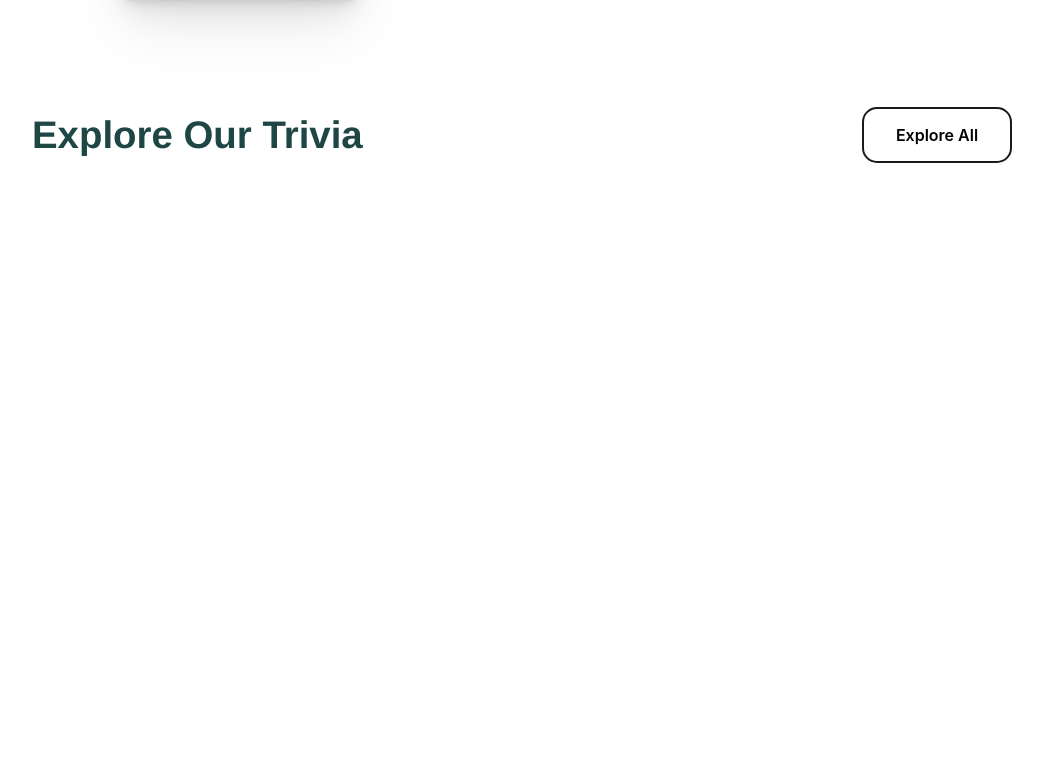
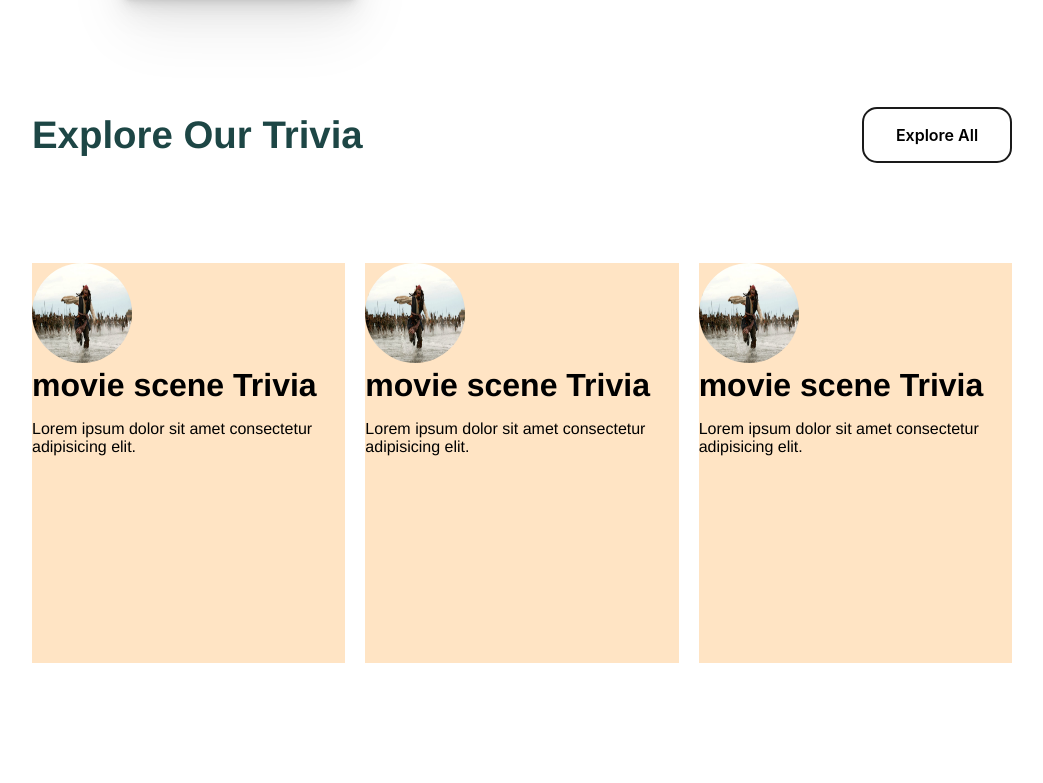
Before and after one commit to ZadBabaei/Movie-Trivia, a plain HTML site: page index.html in a window 1280 px wide. Shown: the part 1657-2440 px from the top of the page, without its empty margins (118-1161 px from the left). Drawn offline with Linux system fonts and the light colour scheme.

Commit message:
changing the structure

```diff
--- a/index.html
+++ b/index.html
@@ -87,8 +87,28 @@
 						<h1>Explore Our Trivia</h1>
 						<button type="button">Explore All</button>
 					</div>
+					<div class="thirdSectionCardHolder">
+						<div class="cardThirdSection1">
+							<img src="./assets/Imges/epic-movie-scenes-screenshots-96__880.jpg" alt="" srcset="" />
+							<h1>movie scene Trivia</h1>
+							<p>Lorem ipsum dolor sit amet consectetur adipisicing elit.</p>
+						</div>
+						<div class="cardThirdSection1">
+							<img src="./assets/Imges/epic-movie-scenes-screenshots-96__880.jpg" alt="" srcset="" />
+							<h1>movie scene Trivia</h1>
+							<p>Lorem ipsum dolor sit amet consectetur adipisicing elit.</p>
+						</div>
+						<div class="cardThirdSection1">
+							<img src="./assets/Imges/epic-movie-scenes-screenshots-96__880.jpg" alt="" srcset="" />
+							<h1>movie scene Trivia</h1>
+							<p>Lorem ipsum dolor sit amet consectetur adipisicing elit.</p>
+						</div>
+					</div>
 				</div>
-				<div class="forthSection"></div>
+				<div class="forthSection">
+					<div class="cardForthSection2"></div>
+					<div class="cardForthSection3"></div>
+				</div>
 			</div>
 		</div>
 		<script src="./App.js"></script>
--- a/style.css
+++ b/style.css
@@ -425,6 +425,8 @@ button {
 
 /* Third section to explore trivia....................................................................... */
 .thirdSection {
+    display: flex;
+    flex-direction: column;
 	height: 900px;
 	margin-top: 10em;
 }
@@ -490,9 +492,26 @@ button {
 	box-shadow: none;
 	transform: translateY(0);
 }
+.thirdSectionCardHolder{
+    margin-top: 100px;
+    display: flex;
+    flex-direction: row;
+    gap: 20px;
+}
+.cardThirdSection1{
+    max-width: 500px;
+    height: 400px;
+    background-color: bisque;
+}
+.cardThirdSection1 img{
+    width:100px;
+    height: 100px;
+    border-radius:50%;
+
+}
 
 /* forth Section ......................................................................... */
 .forthSection {
 	height: 700px;
-	background-color: bisque;
+
 }
```
